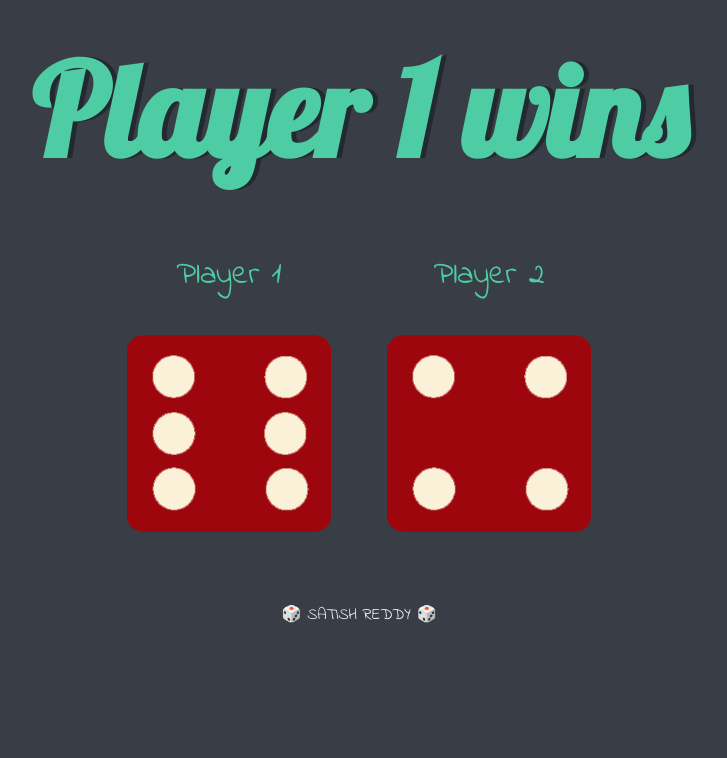
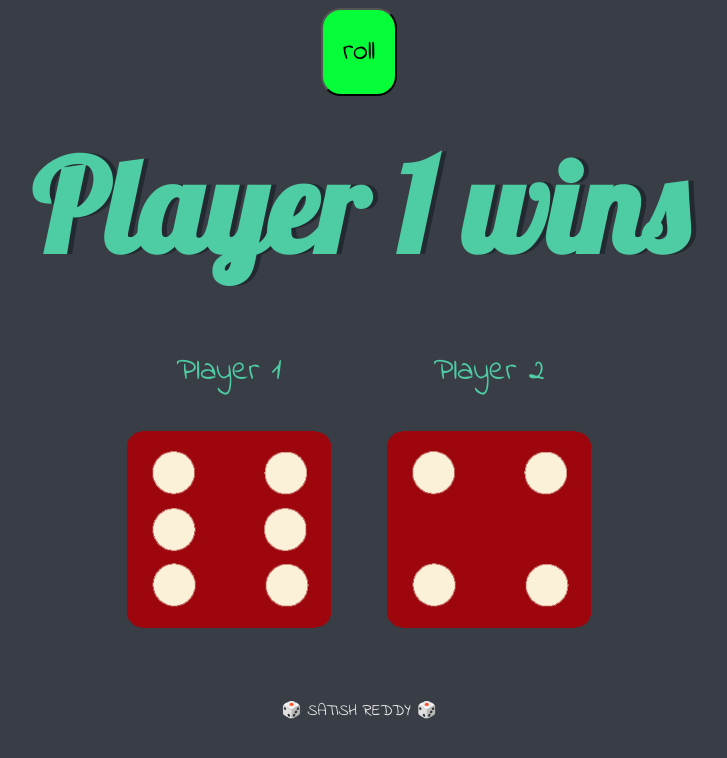
Before and after one commit to Satish232021/dicegame, a plain HTML site: page index.html in a window 1280 px wide. Shown: the whole page, without its empty margins (281-1008 px from the left). Drawn offline with Linux system fonts and the light colour scheme.

Commit message:
Update index.html

```diff
--- a/index.html
+++ b/index.html
@@ -11,6 +11,7 @@
   </head>
   <body>
     <div class="container">
+      <button>roll</button>
       <h1>Refresh Me</h1>
 
       <div class="dice" >
```
